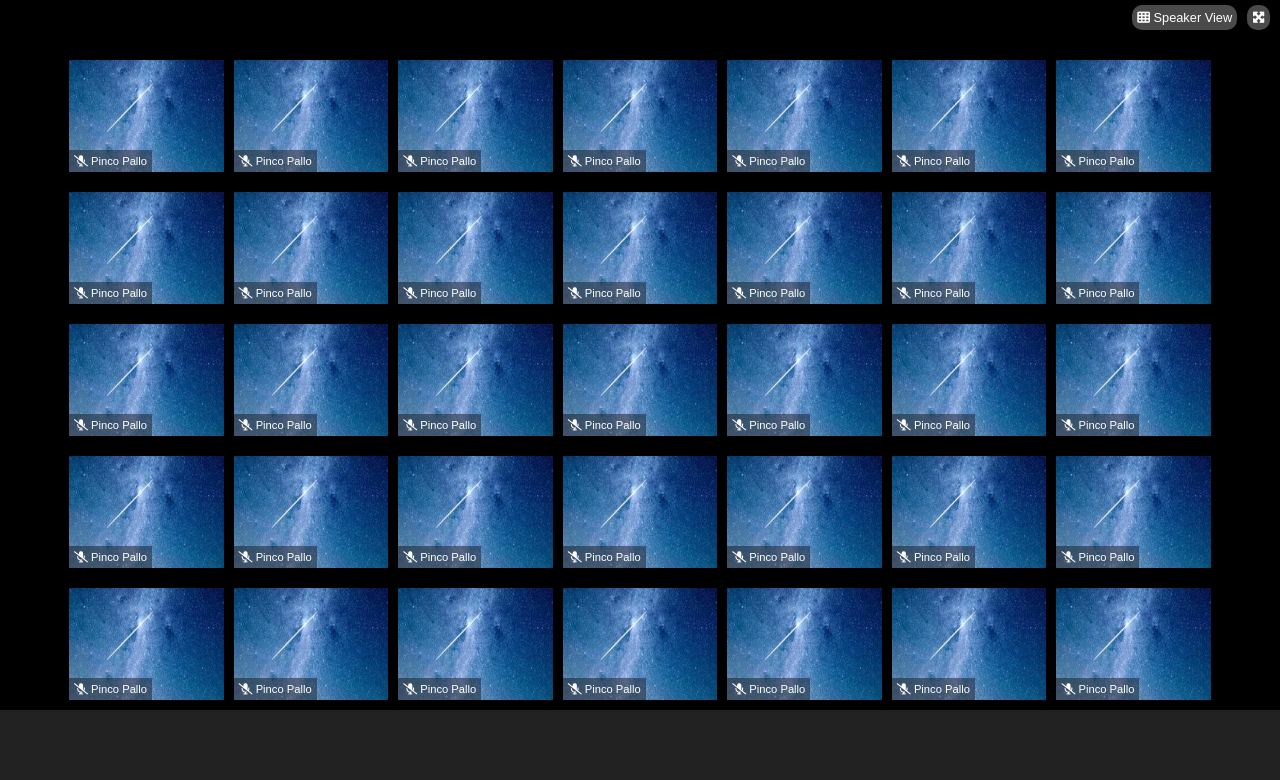
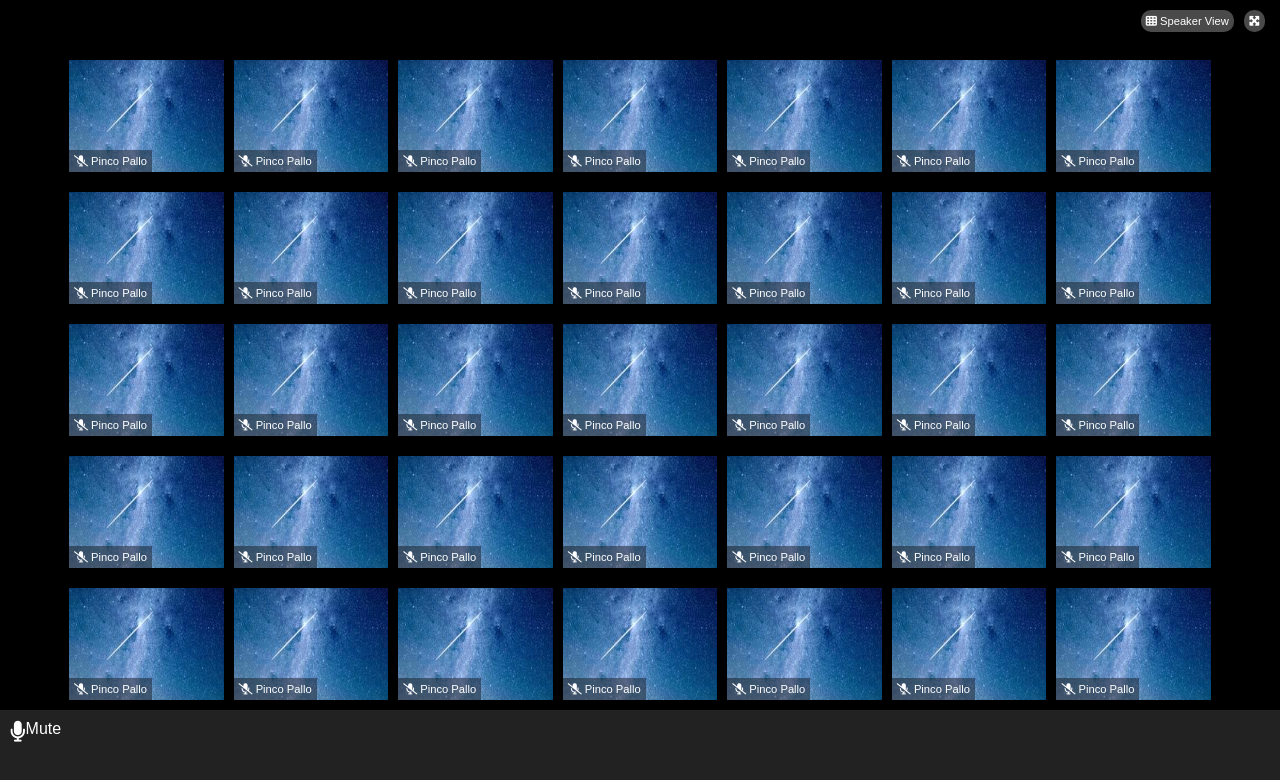
Before and after one commit to SimoneNegrisoli/html-css-zoom, a plain HTML site: page index.html in a window 1280 px wide. Drawn offline with Linux system fonts and the light colour scheme.

Commit message:
footer icon

```diff
--- a/css/style.css
+++ b/css/style.css
@@ -47,7 +47,7 @@ a{
 header{
     background-color: var(--color-black);
     height: 50px;
-    padding: 10px;
+    padding: 15px;
 }
 
 .icon-top {
@@ -60,7 +60,7 @@ header{
 
 .botton-top {
     padding-left: 10px;
-    font-size: 0.8em;
+    font-size: 0.7em;
 }
 
 /* MAIN */
@@ -101,5 +101,38 @@ main{
 footer{
     background-color: var(--color-footer-bg);
     height: 90px;
+    padding: 10px;
+}
 
+.icon-footer{
+    font-size: 1.3em;
 }
+
+.chevron{
+    font-size: 0.5em;
+}
+
+
+.f-f-icon-right{
+    display: flex;
+    text-align: center;
+}
+
+
+
+
+
+/* ICONE
+<i class="fa-solid fa-microphone"></i>
+<i class="fa-solid fa-video"></i>
+<i class="fa-solid fa-user-plus"></i>
+<i class="fa-solid fa-user-group"></i>
+<i class="fa-solid fa-chart-column"></i>
+<i class="fa-solid fa-share-from-square"></i>
+<i class="fa-solid fa-comment"></i>
+<i class="fa-solid fa-record-vinyl"></i>
+<i class="fa-solid fa-table-cells-large"></i>
+<i class="fa-solid fa-ellipsis"></i>
+
+
+*/
--- a/index.html
+++ b/index.html
@@ -22,8 +22,8 @@
                     </a>
                 </spann>
                 <spann class="botton-top">
-                    <a class="icon-top"  href="#">
-                        <i  class="fa-solid fa-maximize"></i>
+                    <a class="icon-top" href="#">
+                        <i class="fa-solid fa-maximize"></i>
                     </a>
                 </spann>
             </div>
@@ -314,7 +314,39 @@
         </main>
 
         <footer class="">
+            <div class="footer-botton-right">
 
+                <span>
+                    <div class="f-f-icon-right">
+                        <div class="icon-footer">
+                            <i class="fa-solid fa-microphone"></i>
+                        </div>
+                        <div class="text-icon">
+                            Mute
+                        </div>
+                        <!-- <div class="chevron">
+                            <i class="fa-solid fa-chevron-up"></i>
+                        </div> -->
+
+                    </div>
+                </span>
+
+
+
+
+
+
+
+                <span>
+
+                </span>
+            </div>
+            <div class="footer-botton-center">
+
+            </div>
+            <div class="footer-botton-end">
+
+            </div>
         </footer>
 
     </div>
```
